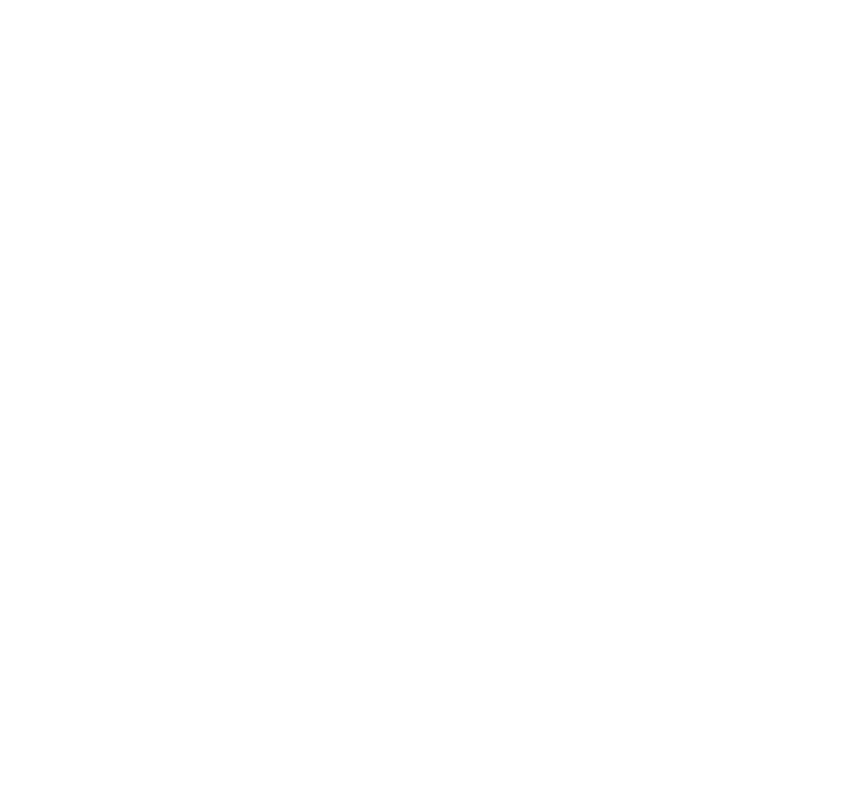
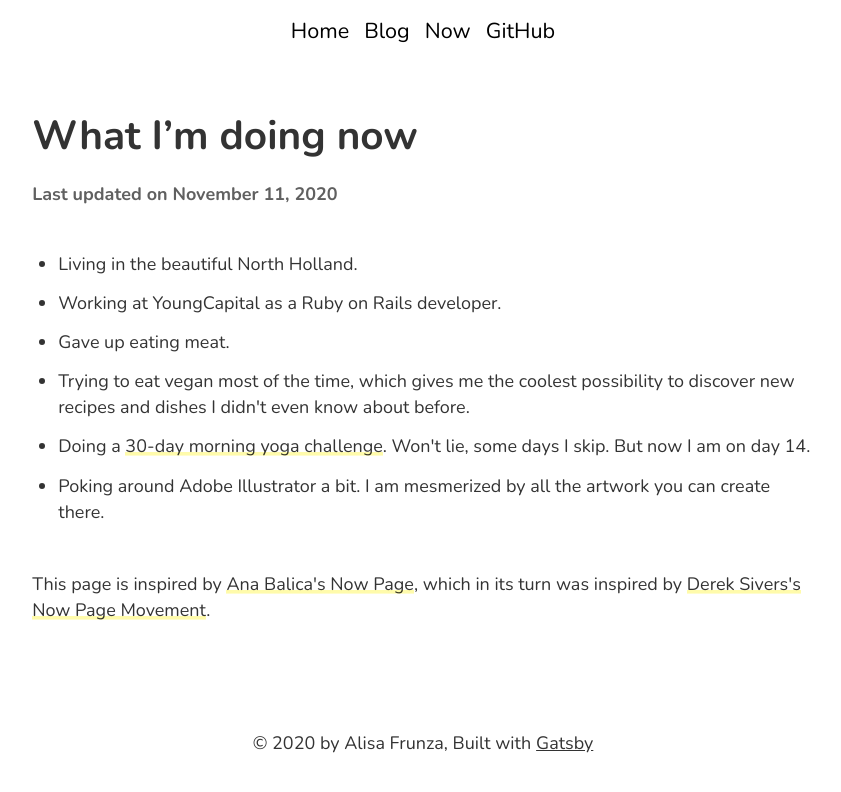
Before and after one commit to alisafrunza/personal-blog, a Gatsby site: page /now in a window 1280 px wide. Before the commit this address had no page. Shown: the whole page, without its empty margins (217-1058 px from the left). Built offline with nearby package versions, Linux system fonts and the light colour scheme; Gatsby itself is replaced by a stand-in of ours; a small style sheet from the web is missing.

Commit message:
Create Now page

```diff
--- a/src/components/header.js
+++ b/src/components/header.js
@@ -78,6 +78,7 @@
       <p>
         <HomeLink to="/">Home</HomeLink>
         <NavLink to="/blog">Blog</NavLink>
+        <NavLink to="/now">Now</NavLink>
         <GitHubLink href="https://github.com/alisafrunza">
           GitHub
         </GitHubLink>
--- /dev/null
+++ b/src/pages/now.js
@@ -0,0 +1,67 @@
+import React from "react"
+import styled from "@emotion/styled"
+
+import Layout from "../components/layout"
+import SEO from "../components/seo"
+
+const Content = styled.div`
+  margin: 0 auto;
+  max-width: 860px;
+  padding: 1.45rem 1.0875rem;
+  a {
+    text-decoration: none;
+    position: relative;
+
+    background-image: linear-gradient(
+      rgba(255, 250, 150, 0.8),
+      rgba(255, 250, 150, 0.8)
+    );
+    background-repeat: no-repeat;
+    background-size: 100% 0.2em;
+    background-position: 0 88%;
+    transition: background-size 0.25s ease-in;
+    &:hover {
+      background-size: 100% 88%;
+    }
+  }
+
+  a > code:hover {
+    text-decoration: underline;
+  }
+`
+
+const HeaderDate = styled.h4`
+  margin-top: 10px;
+  color: #606060;
+  padding-bottom: 20px;
+`
+
+const NowPage = ({ data }) => {
+  return (
+    <Layout>
+      <SEO title="Now" />
+
+      <Content>
+        <h1>What I’m doing now</h1>
+        <HeaderDate>
+          Last updated on November 11, 2020
+        </HeaderDate>
+
+        <ul>
+          <li>Living in the beautiful North Holland.</li>
+          <li>Working at YoungCapital as a Ruby on Rails developer.</li>
+          <li>Gave up eating meat.</li>
+          <li>Trying to eat vegan most of the time, which gives me the coolest possibility to discover new recipes and dishes I didn't even know about before.</li>
+          <li>Doing a <a href="https://youtu.be/NeEMs38YaBY">30-day morning yoga challenge</a>. Won't lie, some days I skip. But now I am on day 14.</li>
+          <li>Poking around Adobe Illustrator a bit. I am mesmerized by all the artwork you can create there.</li>
+        </ul>
+
+        <p style={{paddingTop: `20px`}}>
+          This page is inspired by <a href="http://ana-balica.github.io/now">Ana Balica's Now Page</a>, which in its turn was inspired by <a href="https://nownownow.com/about">Derek Sivers's Now Page Movement</a>.
+        </p>
+      </Content>
+    </Layout>
+  )
+}
+
+export default NowPage
```
